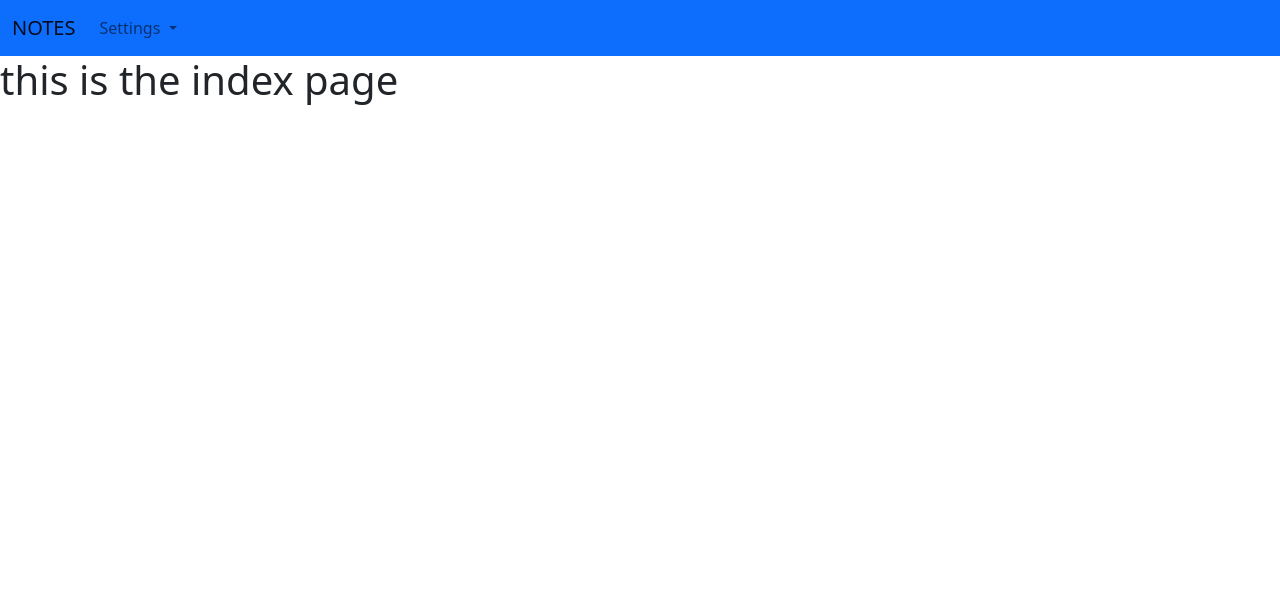
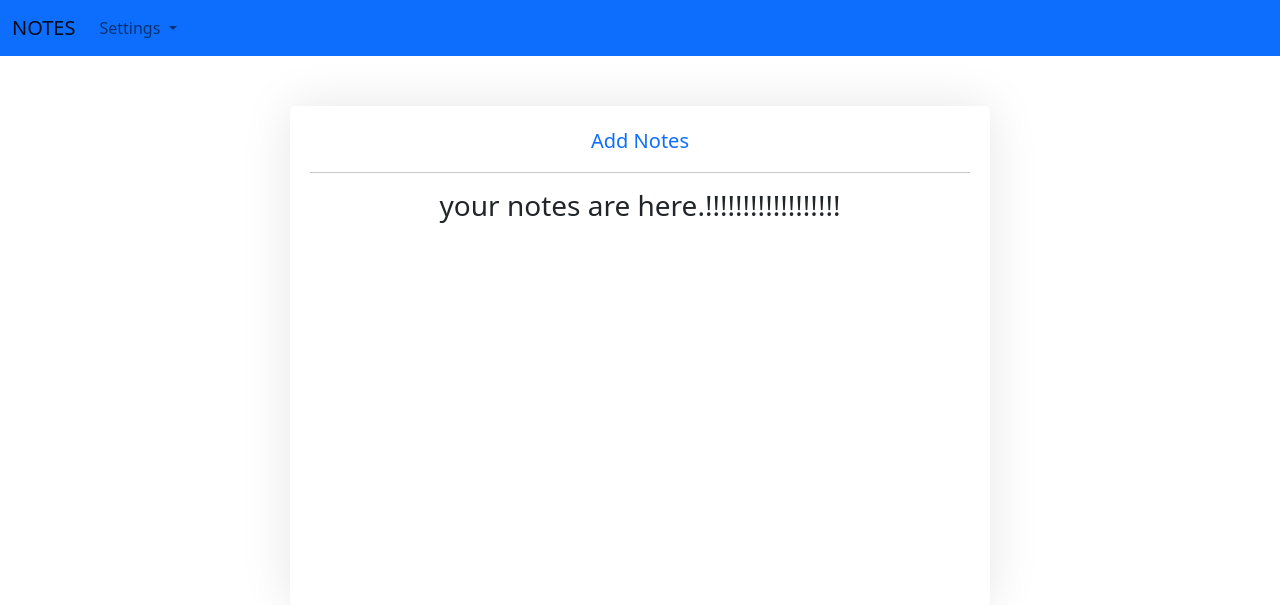
Before and after one commit to 54ntu/notes_app, a Django app: page /noteList/ in a window 1280 px wide. Shown: the top 605 px of the page. Run offline with Django 5.2, Linux system fonts and the light colour scheme.

Commit message:
index.html page is updated

```diff
--- a/project_note/templates/layouts/master.html
+++ b/project_note/templates/layouts/master.html
@@ -13,10 +13,12 @@
     <!-- Bootstrap CSS -->
     <link href="https://cdn.jsdelivr.net/npm/bootstrap@5.0.2/dist/css/bootstrap.min.css" rel="stylesheet" integrity="sha384-EVSTQN3/azprG1Anm3QDgpJLIm9Nao0Yz1ztcQTwFspd3yD65VohhpuuCOmLASjC" crossorigin="anonymous">
     <!-- custom css  -->
+    <style>
+        {% block custom_css%}
 
-    {% block custom_css%}
+        {% endblock%}
+    </style>
 
-    {% endblock%}
 </head>
 <body>
     <!-- start of navbar  -->
--- a/project_note/templates/notes/index.html
+++ b/project_note/templates/notes/index.html
@@ -5,8 +5,38 @@
 NOTE | LIST
 {% endblock %}
 
+    <!--custom css-->
+    {% block custom_css%}
+       .first_div{
+       background-color:#ffffff;
+            height: 500px;
+            width:700px;
+            margin:50px auto;
+          border-radius: 5px;
+         box-shadow: 0 0 50px rgba(0, 0, 0, 0.1);
+         padding:20px;
+         text-align:center;
+
+         a{
+            font-size:20px;
+            text-align:center;
+            text-decoration:none;
+         }
+         a:hover{
+            color:red;
+         }
+       }
+    {% endblock%}
+
 {% block body_content%}
+        <div class="first_div">
+            <a href="">Add Notes</a>
+            <hr>
 
-<h1> this is the index page</h1>
+            <h3>your notes are here.!!!!!!!!!!!!!!!!!!</h3>
+
+
+        </div>
+
 
 {%endblock%}
```
